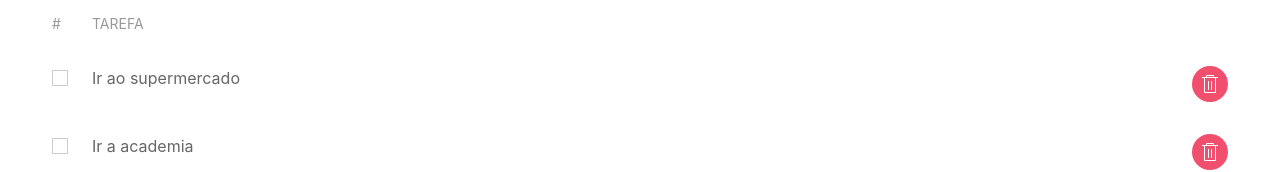
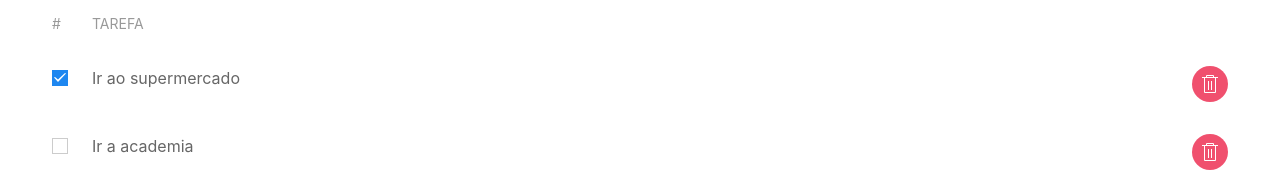
Before and after one commit to silvarafaell/CursoReact, a React (Create React App) app in the folder todo/: page / in a window 1280 px wide. Shown: the part 124-296 px from the top of the page. Built offline with nearby package versions, Linux system fonts and the light colour scheme.

Commit message:
Manipulando eventos

```diff
--- a/todo/src/components/TodoList.tsx
+++ b/todo/src/components/TodoList.tsx
@@ -4,7 +4,7 @@ import TodoListItem from "./TodoListItem";
 
 const TodoList = () => {
     const todos: Todo[] = [
-        { id: 1, title: 'Ir ao supermercado', done: false },
+        { id: 1, title: 'Ir ao supermercado', done: true },
         { id: 2, title: 'Ir a academia', done: false }
     ];
     return (
--- a/todo/src/components/TodoListItem.tsx
+++ b/todo/src/components/TodoListItem.tsx
@@ -6,12 +6,19 @@ interface TodoListItemProps {
 }
 
 const TodoListItem = (props: TodoListItemProps) => {
+
+    const handleChange = (event: any) => {
+        console.log('Mudou');
+    }
+
     return (
         <tr className="uk-animation-slide-bottom-medium">
             <td className="uk-width-auto">
                 <label>
                     <input className="uk-checkbox"
                         type="checkbox"
+                        checked={props.todo.done}
+                        onChange={handleChange}
                     />
                 </label>
             </td>
```
